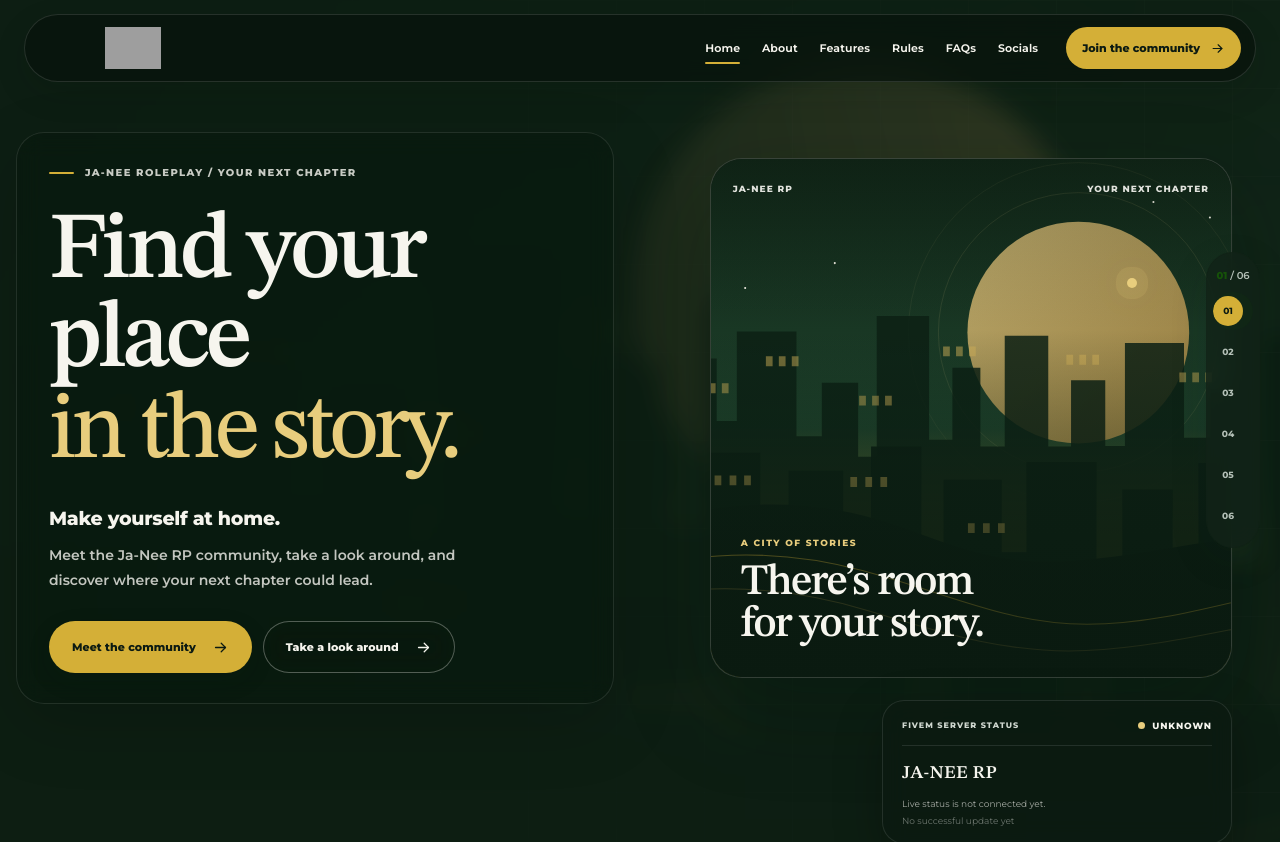
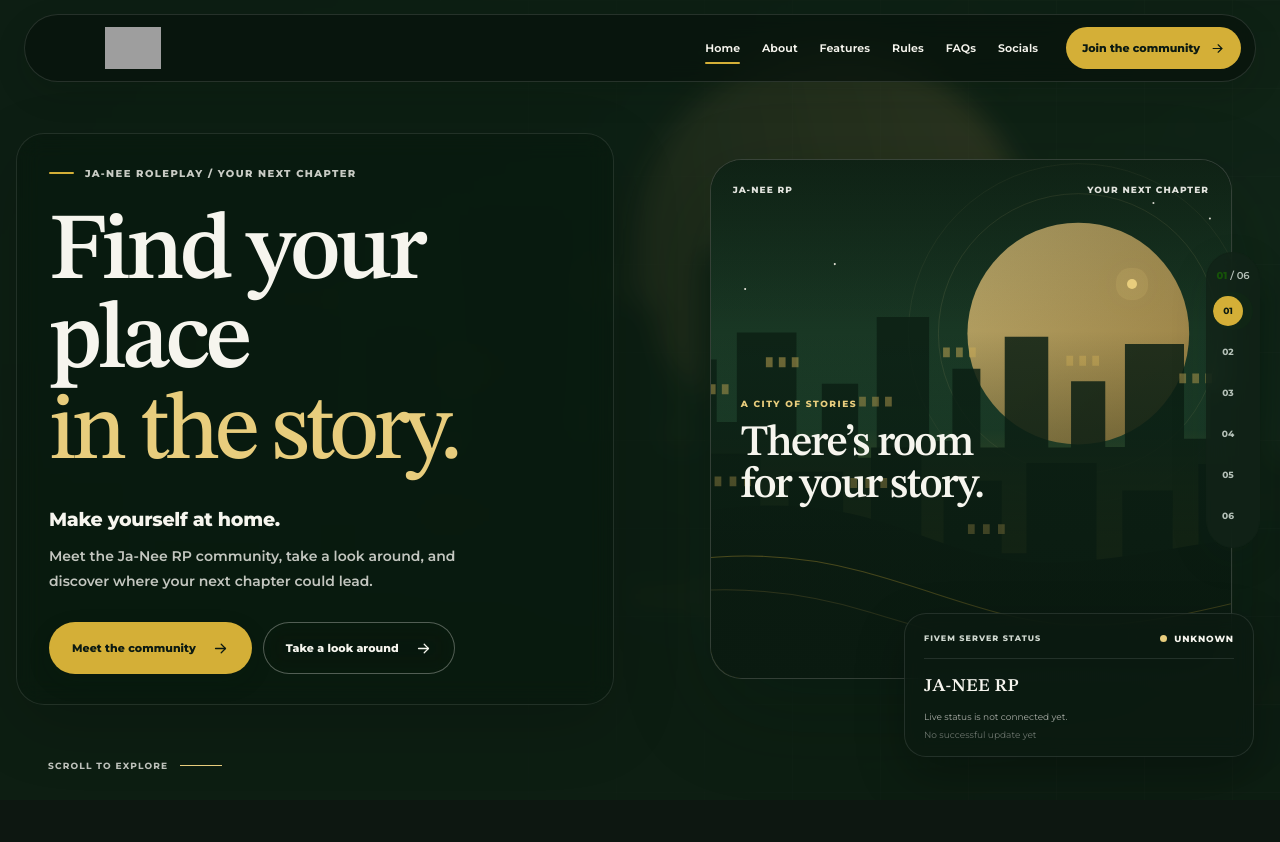
Before and after one commit to Ja-Nee-Roleplay/ja-nee-website, a React (Vite) app: page / in a window 1280 px wide. Shown: the top 842 px of the page. Built offline with nearby package versions, Linux system fonts and the light colour scheme; grey boxes are pictures that could not be loaded.

Commit message:
Reverted a few changes

```diff
--- a/src/config/siteConfig.js
+++ b/src/config/siteConfig.js
@@ -91,6 +91,8 @@ const siteConfig = {
       heroPaddingTopTablet: '126px',
       heroPaddingTopMobile: '116px',
       heroPaddingBottomMobile: '100px',
+      heroStatusOverlap: '52px',
+      heroSceneCaptionBottom: 'clamp(145px, 14vw, 170px)',
       scrollOffset: '92px',
       scrollOffsetMobile: '78px',
       sectionScrollMargin: '82px',
--- a/src/config/siteTheme.js
+++ b/src/config/siteTheme.js
@@ -63,6 +63,8 @@ const themeStyle = {
   '--layout-hero-padding-top-tablet': siteConfig.design.layout.heroPaddingTopTablet,
   '--layout-hero-padding-top-mobile': siteConfig.design.layout.heroPaddingTopMobile,
   '--layout-hero-padding-bottom-mobile': siteConfig.design.layout.heroPaddingBottomMobile,
+  '--layout-hero-status-overlap': siteConfig.design.layout.heroStatusOverlap,
+  '--layout-hero-scene-caption-bottom': siteConfig.design.layout.heroSceneCaptionBottom,
   '--layout-scroll-offset': siteConfig.design.layout.scrollOffset,
   '--layout-scroll-offset-mobile': siteConfig.design.layout.scrollOffsetMobile,
   '--layout-section-scroll-margin': siteConfig.design.layout.sectionScrollMargin,
--- a/src/styles/presentation.css
+++ b/src/styles/presentation.css
@@ -1812,32 +1812,16 @@ body {
   }
 }
 
-@media (min-width: 861px) {
-  .hero-shell {
-    row-gap: 14px;
+@media (min-width: 721px) {
+  .hero-scene-caption {
+    bottom: var(--layout-hero-scene-caption-bottom, clamp(145px, 14vw, 170px));
   }
 
   .hero-status-wrap {
-    position: relative;
-    grid-column: 2;
-    grid-row: 2;
-    right: auto;
-    bottom: auto;
-    justify-self: end;
-    width: min(350px, 100%);
-    margin-top: -18px;
-  }
-}
-
-@media (max-width: 860px) and (min-width: 721px) {
-  .hero-status-wrap {
-    position: relative;
-    grid-column: 1;
-    right: auto;
-    bottom: auto;
-    justify-self: end;
-    width: min(350px, 100%);
-    margin-top: -18px;
+    position: absolute;
+    right: -22px;
+    bottom: calc(0px - var(--layout-hero-status-overlap, 52px));
+    width: min(350px, 84%);
   }
 }
 
```
Also changed, not shown: 1 other file (tests, documents, lock files or other folders).
